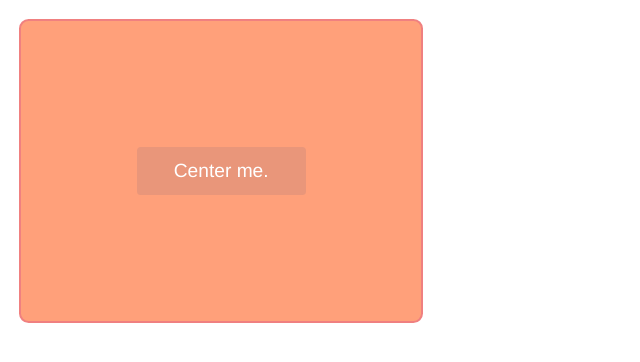
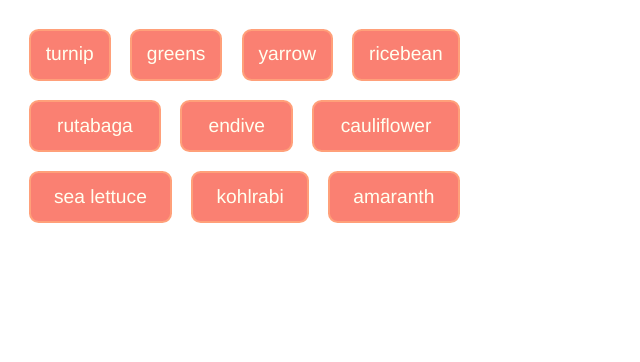
Before and after one commit to AnikBhadra/flexbox101, a website built with Vite: page 04_flexbox-layout/index.html in a window 1280 px wide. Shown: the whole page, without its empty margins (0-640 px from the left). Built offline with nearby package versions, Linux system fonts and the light colour scheme.

Commit message:
layout-4 done

```diff
--- a/04_flexbox-layout/index.html
+++ b/04_flexbox-layout/index.html
@@ -4,11 +4,20 @@
     <meta charset="UTF-8" />
     <link rel="stylesheet" href="style.css" />
     <meta name="viewport" content="width=device-width, initial-scale=1.0" />
-    <title>layout-3</title>
+    <title>layout-4</title>
   </head>
   <body>
-    <div class="parent light-salmon">
-      <div class="child dark-salmon">Center me.</div>
-    </div>
+    <ul>
+      <li>turnip</li>
+      <li>greens</li>
+      <li>yarrow</li>
+      <li>ricebean</li>
+      <li>rutabaga</li>
+      <li>endive</li>
+      <li>cauliflower</li>
+      <li>sea lettuce</li>
+      <li>kohlrabi</li>
+      <li>amaranth</li>
+    </ul>
   </body>
 </html>
--- a/04_flexbox-layout/style.css
+++ b/04_flexbox-layout/style.css
@@ -28,20 +28,22 @@ body {
   margin: 0;
 }
 
-.parent {
-  width: 400px;
-  height: 300px;
-  border-radius: 0.5em;
-  border: 2px solid #f08080;
+ul {
+  list-style: none;
+  padding: 0;
+  margin: 0;
+  width: 450px;
   display: flex;
-  justify-content: center;
+  flex-wrap: wrap;
 }
 
-.child {
-  width: 150px;
+ul li {
+  background-color: #fa8072;
+  border: 2px solid #ffa07a;
+  border-radius: 0.5em;
+  margin: 0.5em;
   padding: 0.5em;
+  color: ivory;
+  flex: 1 1 auto;
   text-align: center;
-  color: #fff;
-  border-radius: 0.2em;
-  align-self: center;
 }
```
